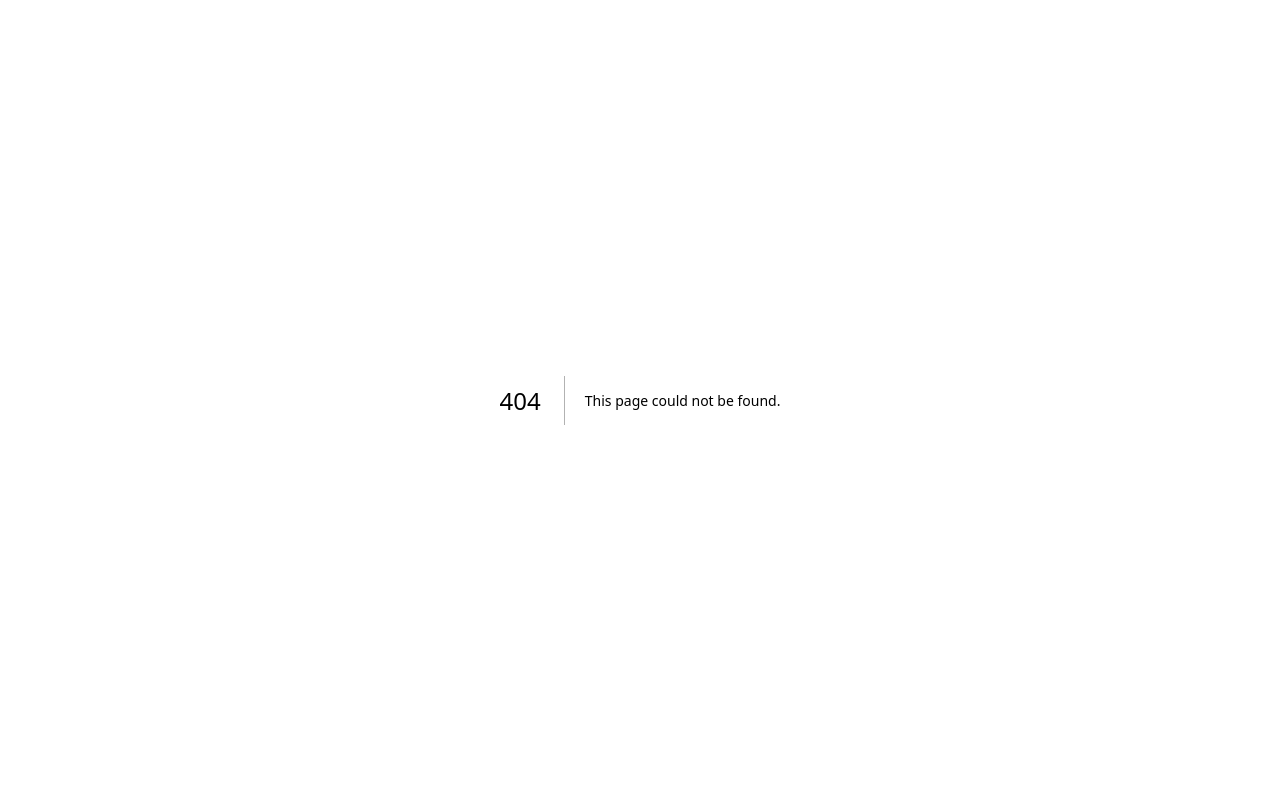
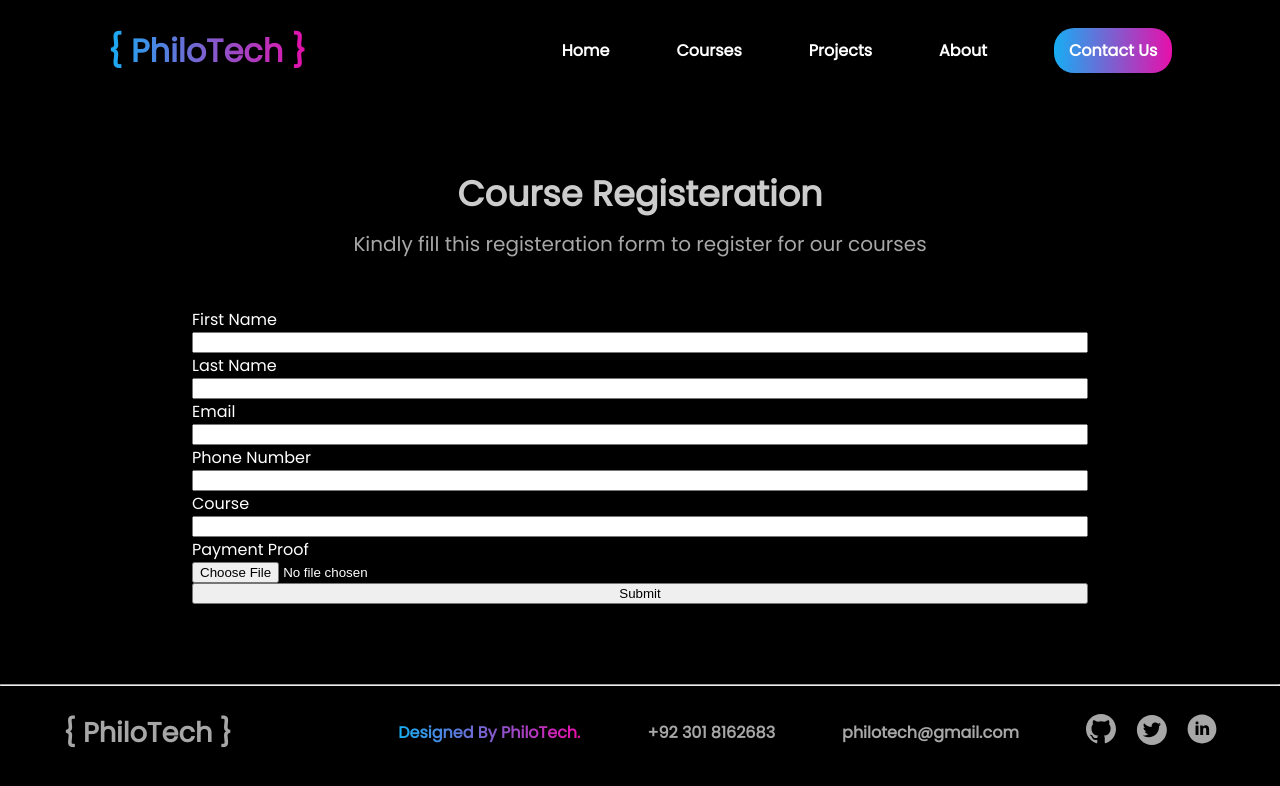
Before and after one commit to nabeel-dev1340/philotech.com, a Next.js app: page /course-reg in a window 1280 px wide. Before the commit this address had no page. Shown: the top 786 px of the page. Built offline with nearby package versions, Linux system fonts and the light colour scheme.

Commit message:
added course registeration form

```diff
--- a/components/CourseTile/index.tsx
+++ b/components/CourseTile/index.tsx
@@ -18,7 +18,7 @@ const CourseTile = ({ name, description, price }: CourseTileProps) => {
       </CourseDetails>
       <Enroller>
         <EnrollerContainer>
-          <Link href={"/"} style={LinkStyles}>
+          <Link href={"/course-reg"} style={LinkStyles}>
             Enroll Now
           </Link>
         </EnrollerContainer>
--- a/package.json
+++ b/package.json
@@ -15,11 +15,16 @@
     "@types/node": "18.11.18",
     "@types/react": "18.0.26",
     "@types/react-dom": "18.0.10",
+    "axios": "^1.3.4",
+    "dotenv": "^16.0.3",
     "eslint": "8.31.0",
     "eslint-config-next": "13.1.1",
+    "form-data": "^4.0.0",
     "next": "13.1.1",
+    "nodemailer": "^6.9.1",
     "react": "18.2.0",
     "react-dom": "18.2.0",
+    "react-hook-form": "^7.43.7",
     "react-reveal": "^1.2.2",
     "react-tsparticles": "^2.8.0",
     "styled-components": "^5.3.6",
--- /dev/null
+++ b/pages/course-reg.tsx
@@ -0,0 +1,90 @@
+import React from "react";
+import Head from "next/head";
+import styled from "styled-components";
+import Navigation from "../components/Navigation";
+import Footer from "../components/Footer";
+import { useForm, SubmitHandler } from "react-hook-form";
+import { CourseFormInput } from "../types";
+
+const CourseRegisterationForm = () => {
+  const { register, handleSubmit } = useForm<CourseFormInput>();
+  const onSubmit: SubmitHandler<CourseFormInput> = (data) => console.log(data);
+  return (
+    <>
+      <Head>
+        <title>Course Registeration</title>
+      </Head>
+      <Container>
+        <Navigation />
+        <PageContainer>
+          <StyledSectionHeader>
+            <StyledHeadline>Course Registeration</StyledHeadline>
+            <StyledBodycopy>
+              Kindly fill this registeration form to register for our courses
+            </StyledBodycopy>
+          </StyledSectionHeader>
+          <FormContainer>
+            <Form onSubmit={handleSubmit(onSubmit)}>
+              <label>First Name</label>
+              <input type="text" {...register("firstName")} />
+              <label>Last Name</label>
+              <input type="text" {...register("lastName")} />
+              <label>Email</label>
+              <input type="email" {...register("email")} />
+              <label>Phone Number</label>
+              <input type="tel" {...register("phoneNumber")} />
+              <label>Course</label>
+              <input type="text" {...register("course")} />
+              <label>Payment Proof</label>
+              <input
+                type="file"
+                id="paymentProof"
+                {...register("paymentProof")}
+              />
+              <button type="submit">Submit</button>
+            </Form>
+          </FormContainer>
+        </PageContainer>
+        <Footer />
+      </Container>
+    </>
+  );
+};
+
+export default CourseRegisterationForm;
+
+const Container = styled.div``;
+
+const PageContainer = styled.div`
+  max-width: 1400px;
+  margin: 80px auto;
+`;
+
+const StyledHeadline = styled.h1`
+  font-weight: 700;
+  font-size: 35px;
+  line-height: 26px;
+  color: #cccccc;
+`;
+
+const StyledBodycopy = styled.p`
+  font-weight: 400;
+  font-size: 20px;
+  line-height: 26px;
+  color: #a7a7a7;
+`;
+
+const StyledSectionHeader = styled.div`
+  text-align: center;
+`;
+
+const FormContainer = styled.div`
+  margin-top: 50px;
+`;
+
+const Form = styled.form`
+  display: flex;
+  flex-direction: column;
+  width: 70%;
+  margin: 0 auto;
+`;
--- /dev/null
+++ b/types/index.ts
@@ -0,0 +1,8 @@
+export interface CourseFormInput {
+  firstName: string;
+  lastName: string;
+  email: string;
+  phoneNumber: string;
+  course: string;
+  paymentProof: HTMLImageElement;
+}
```
Also changed, not shown: 1 other file (tests, documents, lock files or other folders).
